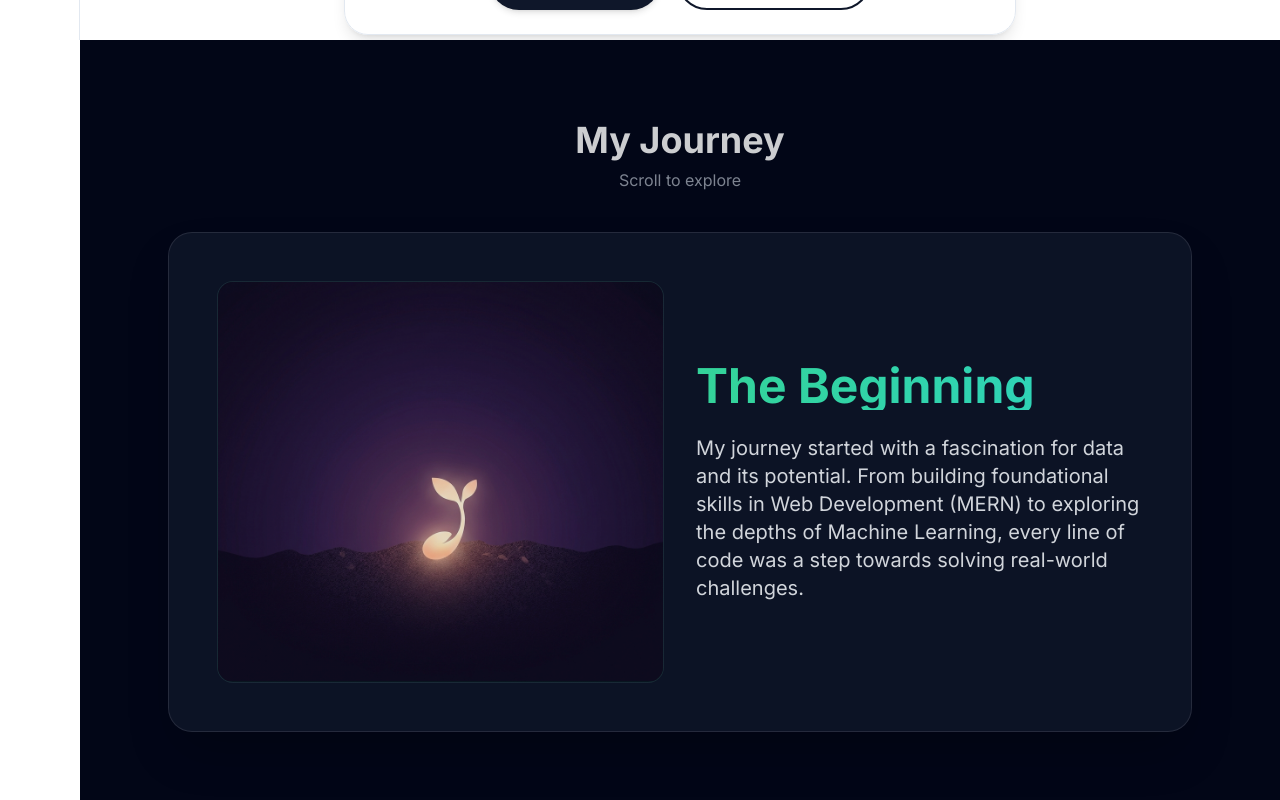
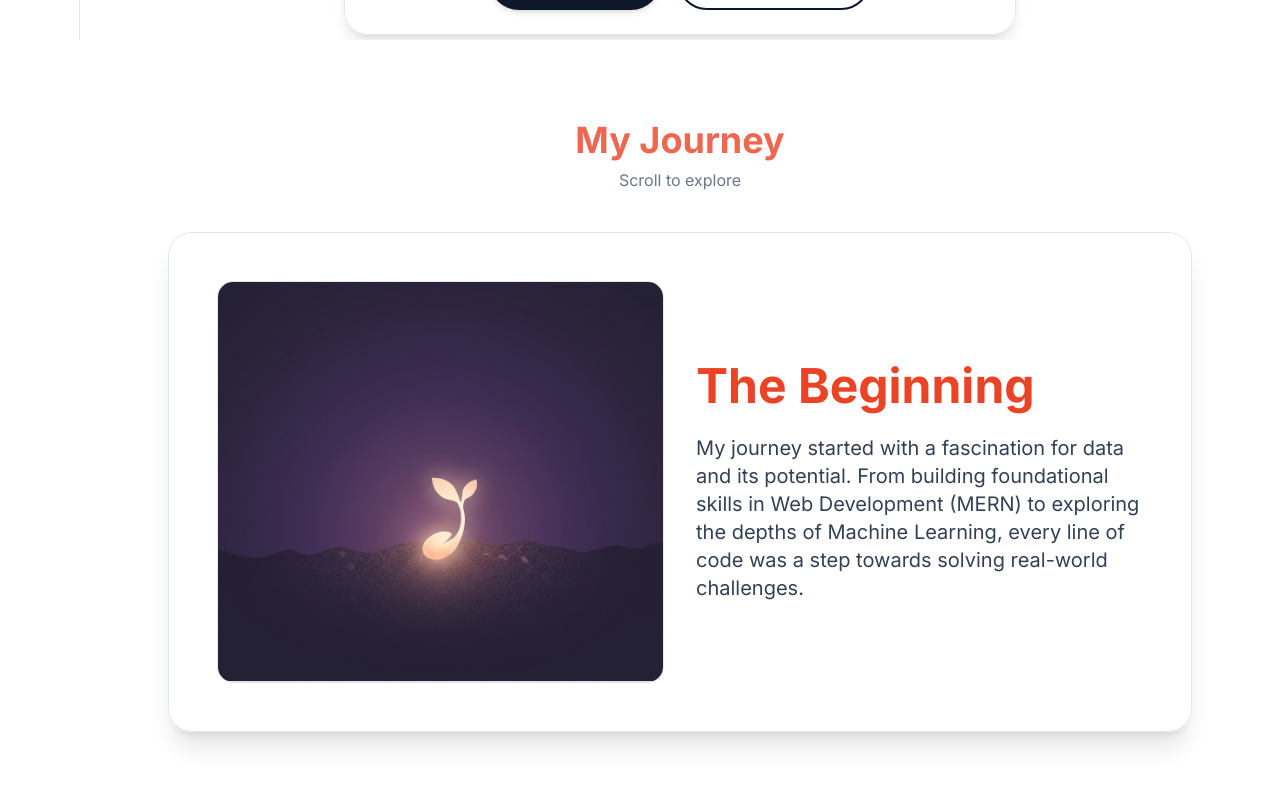
Before and after one commit to Varshithathi2006/Portfolio, a React (Vite) app: page / in a window 1280 px wide. Shown: the part 760-1560 px from the top of the page. Built offline with nearby package versions, Linux system fonts and the light colour scheme.

Commit message:
Update ScrollStory to seamlessly support Light and Dark themes

```diff
--- a/src/components/ScrollStory.jsx
+++ b/src/components/ScrollStory.jsx
@@ -6,7 +6,7 @@ import storyVision from '../assets/story_vision.png';
 
 const StoryText = ({ text }) => {
     return (
-        <p className="text-lg md:text-xl leading-relaxed text-gray-300">
+        <p className="text-lg md:text-xl leading-relaxed text-slate-700 dark:text-gray-300 transition-colors">
             {text}
         </p>
     );
@@ -37,17 +37,17 @@ const Card = ({ title, text, imageUrl, index, total, range }) => {
                     top: top,
                     scale: smoothScale,
                 }}
-                className="relative flex flex-col md:flex-row items-center gap-8 p-8 md:p-12 w-full max-w-5xl h-[60vh] md:h-[500px] bg-slate-900/80 backdrop-blur-xl border border-white/10 rounded-3xl shadow-2xl sticky"
+                className="relative flex flex-col md:flex-row items-center gap-8 p-8 md:p-12 w-full max-w-5xl h-[60vh] md:h-[500px] bg-white/90 dark:bg-slate-900/80 backdrop-blur-xl border border-slate-200 dark:border-white/10 rounded-3xl shadow-xl dark:shadow-2xl sticky transition-colors duration-300"
             >
                 {/* Visual Side */}
-                <div className="w-full md:w-1/2 h-full rounded-2xl overflow-hidden bg-gradient-to-br from-teal-900/20 to-emerald-900/20 border border-white/5 relative group">
-                    <div className="absolute inset-0 bg-black/20" />
+                <div className="w-full md:w-1/2 h-full rounded-2xl overflow-hidden bg-slate-100 dark:bg-gradient-to-br dark:from-teal-900/20 dark:to-emerald-900/20 border border-slate-200 dark:border-white/5 relative group transition-colors duration-300">
+                    <div className="absolute inset-0 bg-transparent dark:bg-black/20 transition-colors" />
                     <div className="w-full h-full flex items-center justify-center relative z-10 transition-transform duration-700 hover:scale-105">
                         {imageUrl ? (
                             <motion.img
                                 src={imageUrl}
                                 alt={title}
-                                className="w-full h-full object-cover opacity-90"
+                                className="w-full h-full object-cover opacity-90 transition-opacity"
                                 animate={{
                                     y: [0, -10, 0],
                                     scale: [1, 1.02, 1]
@@ -65,7 +65,7 @@ const Card = ({ title, text, imageUrl, index, total, range }) => {
 
                 {/* Content Side */}
                 <div className="w-full md:w-1/2 flex flex-col justify-center">
-                    <h3 className="text-3xl md:text-5xl font-bold bg-clip-text text-transparent bg-gradient-to-r from-emerald-400 to-teal-400 mb-6">
+                    <h3 className="text-3xl md:text-5xl font-bold text-[#EA4326] dark:text-emerald-400 mb-6 transition-colors">
                         {title}
                     </h3>
                     <StoryText text={text} />
@@ -102,10 +102,10 @@ const ScrollStory = () => {
     ];
 
     return (
-        <div ref={containerRef} className="relative bg-slate-950 pb-40">
+        <div ref={containerRef} className="relative bg-white dark:bg-slate-950 pb-40 transition-colors duration-300">
             <div className="pt-20 pb-10 text-center sticky top-0 z-0 opacity-80">
-                <h2 className="text-4xl font-bold text-white mb-2">My Journey</h2>
-                <p className="text-gray-400">Scroll to explore</p>
+                <h2 className="text-4xl font-bold text-[#EA4326] dark:text-white mb-2 transition-colors">My Journey</h2>
+                <p className="text-slate-600 dark:text-gray-400 transition-colors">Scroll to explore</p>
             </div>
 
             <div className="relative">
```
